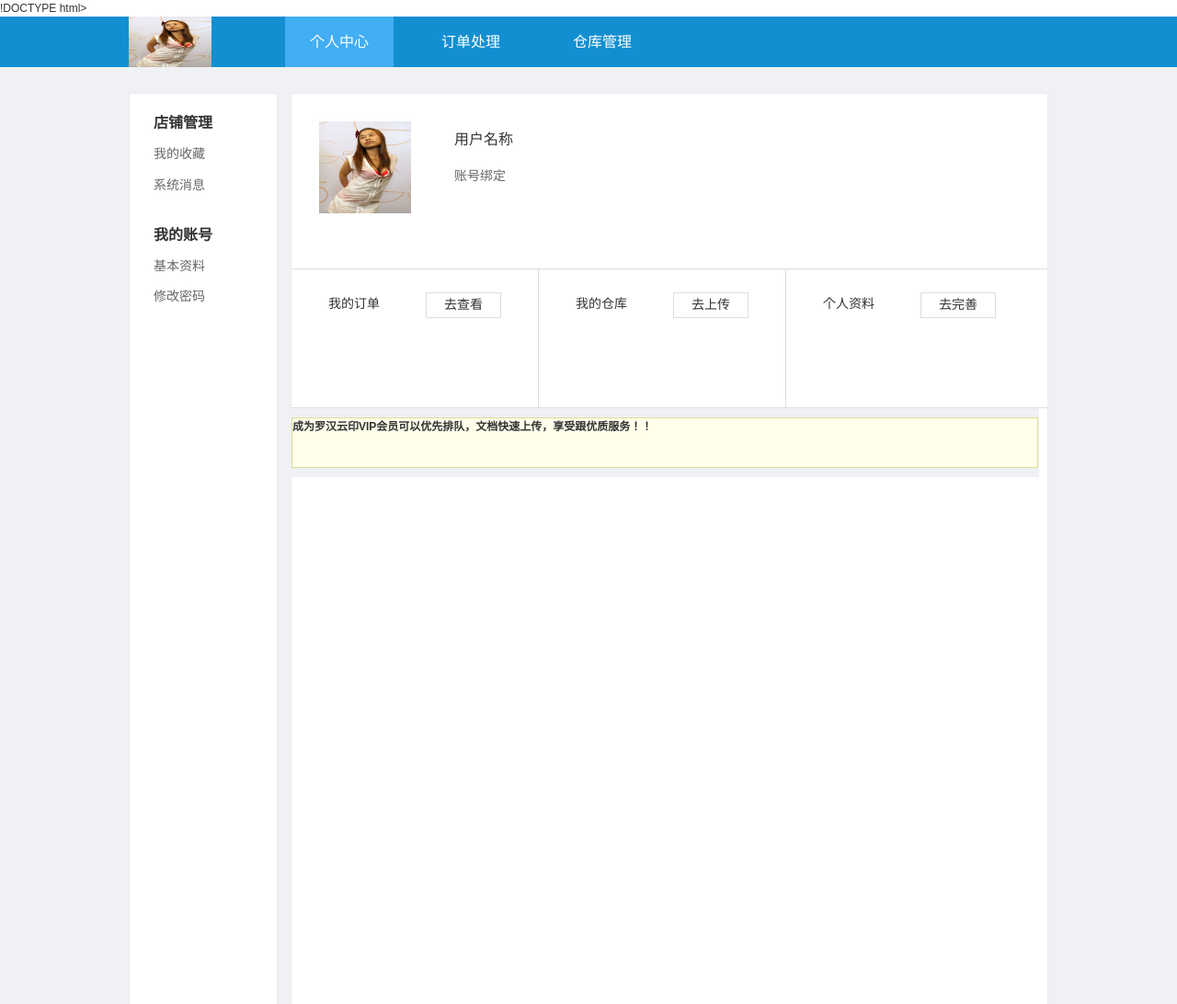
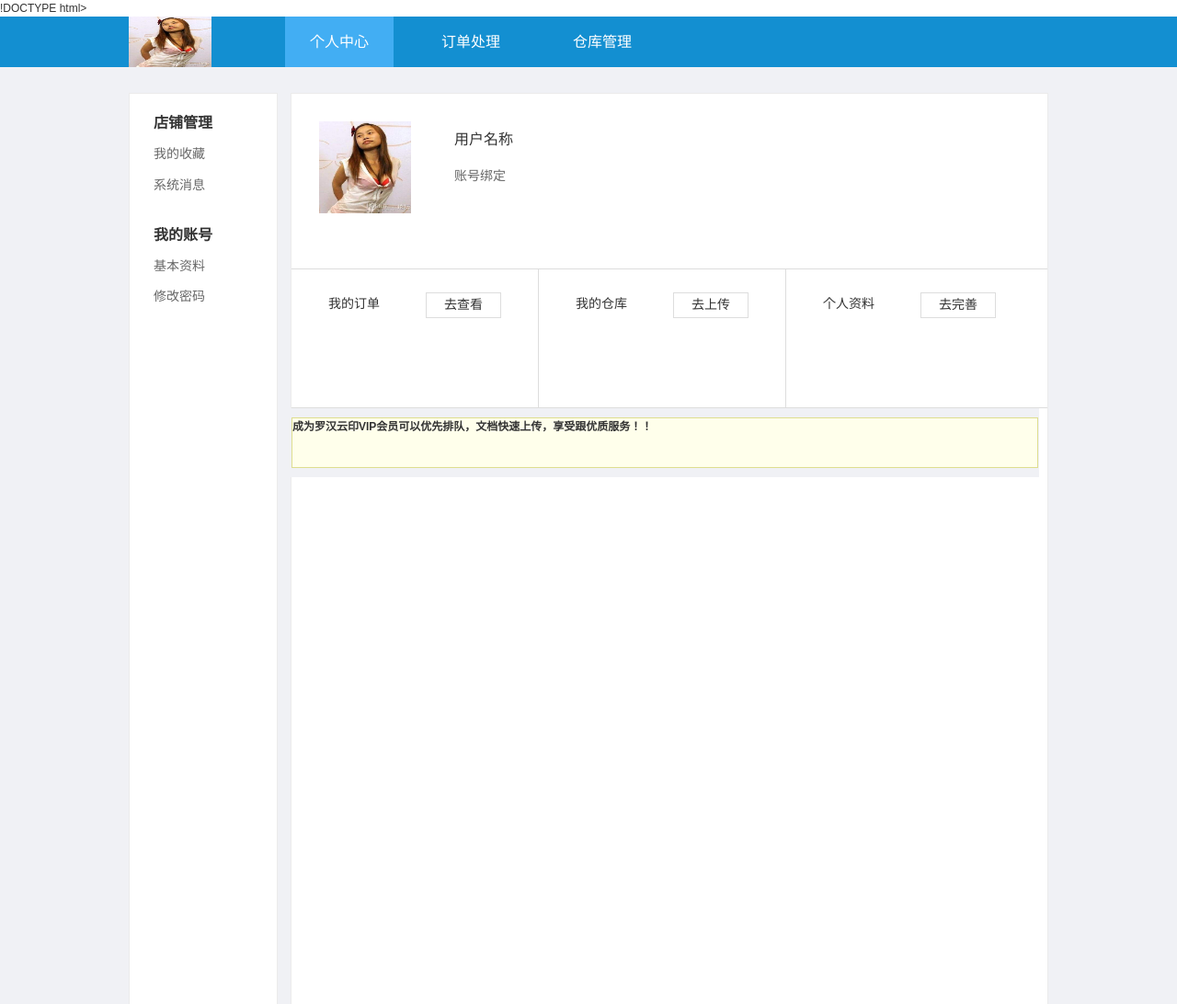
Before and after one commit to staveliu/arhatCloud, a plain HTML site: page src/main/webapp/page.html in a window 1280 px wide. Shown: the whole page at 92% size. Drawn offline with Linux system fonts and the light colour scheme.

Commit message:
Ping Xiong tupian

```diff
--- a/src/main/webapp/page.html
+++ b/src/main/webapp/page.html
@@ -18,7 +18,7 @@
 <div class="shop_wrap">
     <div class="c100 nav_wrap">
         <div class="fl shop_logo">
-            <a href="http://www.yingmoo.com" title="罗汉云印"><img src="img/timg.jpg" width="90" height="55" /></a>
+            <a href="http://www.yingmoo.com" title="罗汉云印"><img src="img/timg1.jpg" width="90" height="55" /></a>
         </div>
         <div class="fl nav act_nav">
             <ul>
@@ -58,7 +58,7 @@
             <!--用户信息  开始 -->
             <div class="cus01">
                 <div class="cusImg">
-                    <img src="img/timg.jpg" height="100" width="100" title="点击更换头像" />
+                    <img src="img/timg1.jpg" height="100" width="100" title="点击更换头像" />
                 </div>
                 <div class="cusName">
                     <p title="用户名称">用户名称</p>
```
Also changed, not shown: src/main/webapp/img/timg.jpg (deleted), src/main/webapp/img/timg1.jpg (added).
